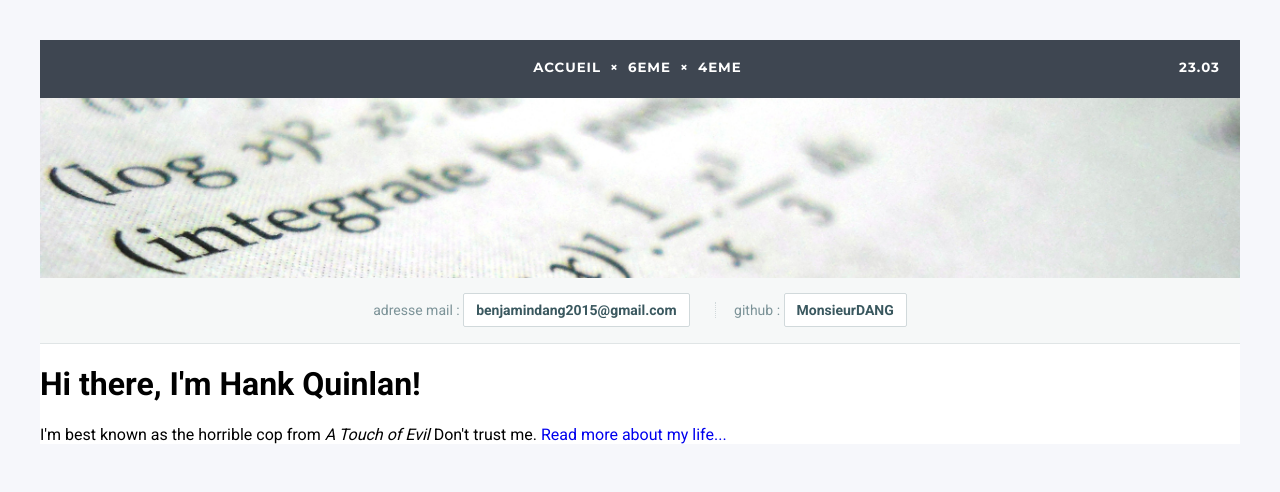
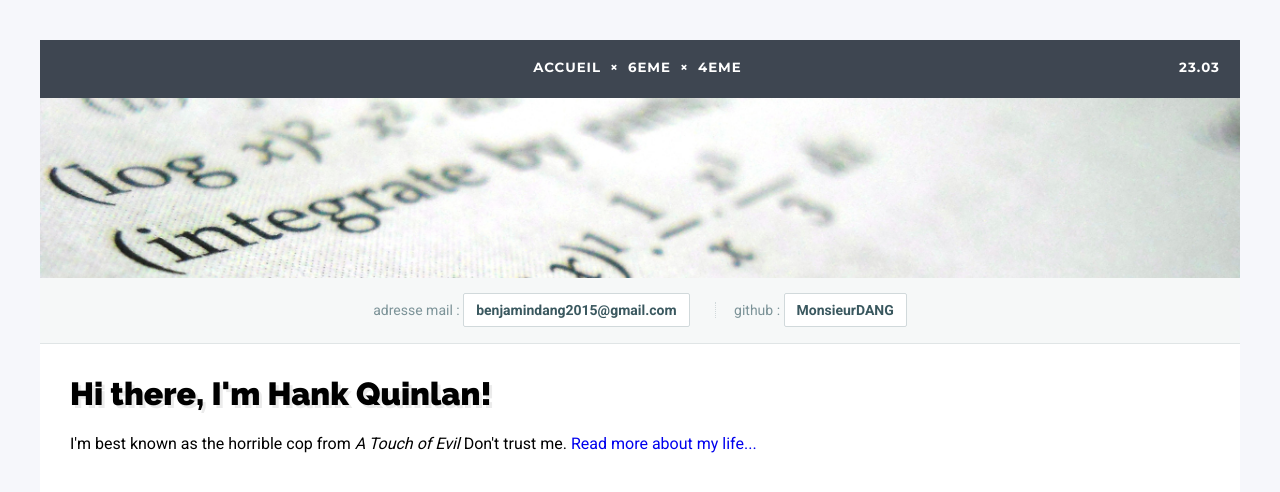
Before and after one commit to DangSinslay/DangSinslay.github.io, a Jekyll site: the page built from index.html, in a window 1280 px wide. Shown: the top 492 px of the page. Built offline with Jekyll 4.4.1, drawn with Linux system fonts in a browser that asks for light colours.

Commit message:
Update main.css

```diff
--- a/css/main.css
+++ b/css/main.css
@@ -102,6 +102,16 @@ nav ul li a {
 	padding: 8px 12px !important;
 }
 
+#content {
+    	padding: 10px 30px 30px 30px !important;
+}
+
+#content h1 {
+	font-family: "Raleway", sans-serif !important;
+	font-weight: 900 !important;
+	text-shadow: 3px 3px #EBEBEB !important;
+}
+
 footer {
 	background: #F6F7FB;
 	height: 42px;
```
